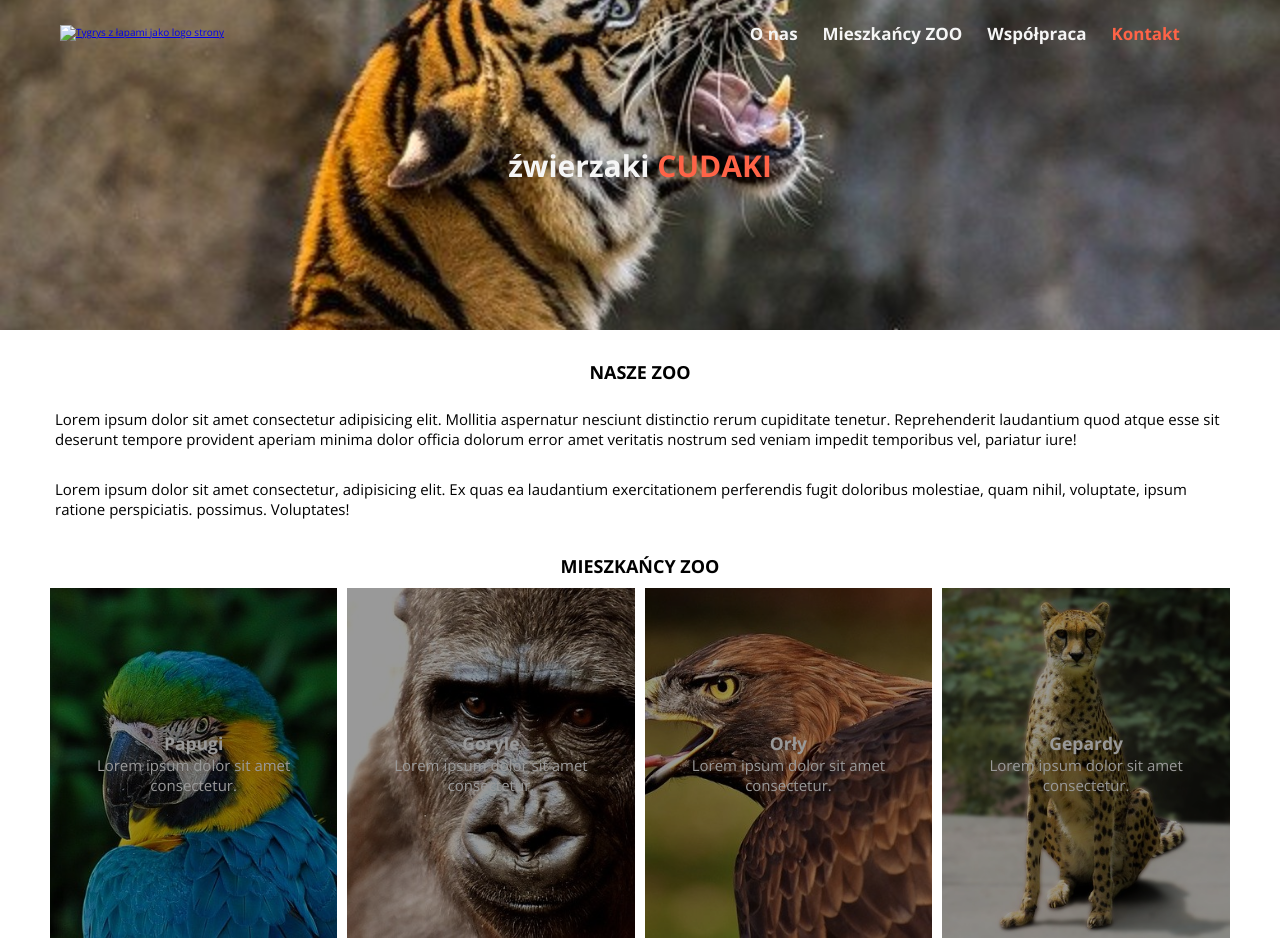
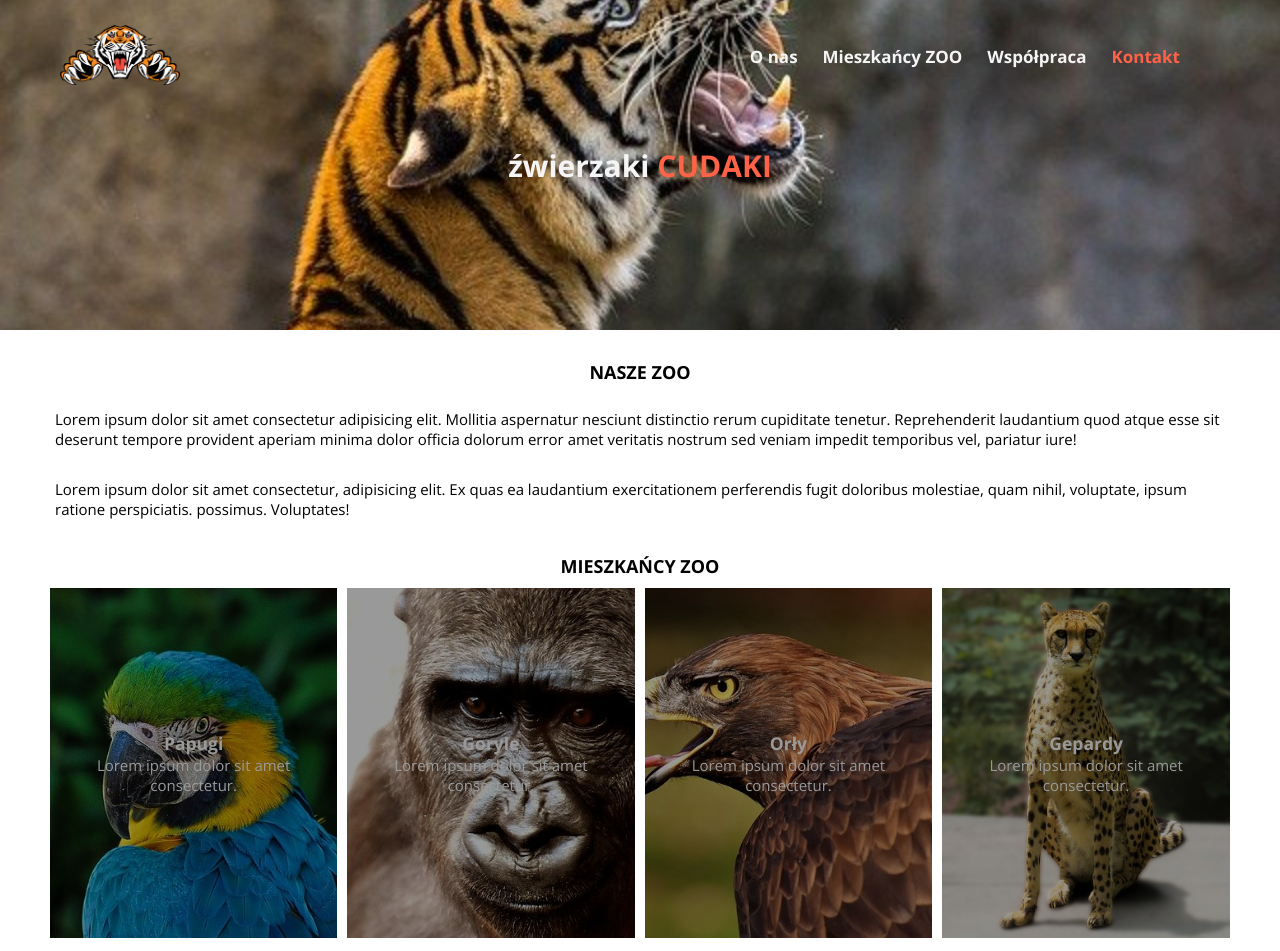
Before and after one commit to acheraf942/ZOO-site, a plain HTML site: page index.html in a window 1280 px wide. Drawn offline with nearby package versions, Linux system fonts and the light colour scheme.

Commit message:
Update index.html

```diff
--- a/index.html
+++ b/index.html
@@ -17,7 +17,7 @@
     <header>
         <div class="hero-bg">
             <div class="nav">
-                <div class="site-logo"><a href="https://www.wp.pl"><img src="/grafiki/site-logo2.png"
+                <div class="site-logo"><a href="https://www.wp.pl"><img src="site-logo2.png"
                             alt="Tygrys z łapami jako logo strony"></a></div>
                 <div class="menu-bar">
                     <div class="menu-items">
```
